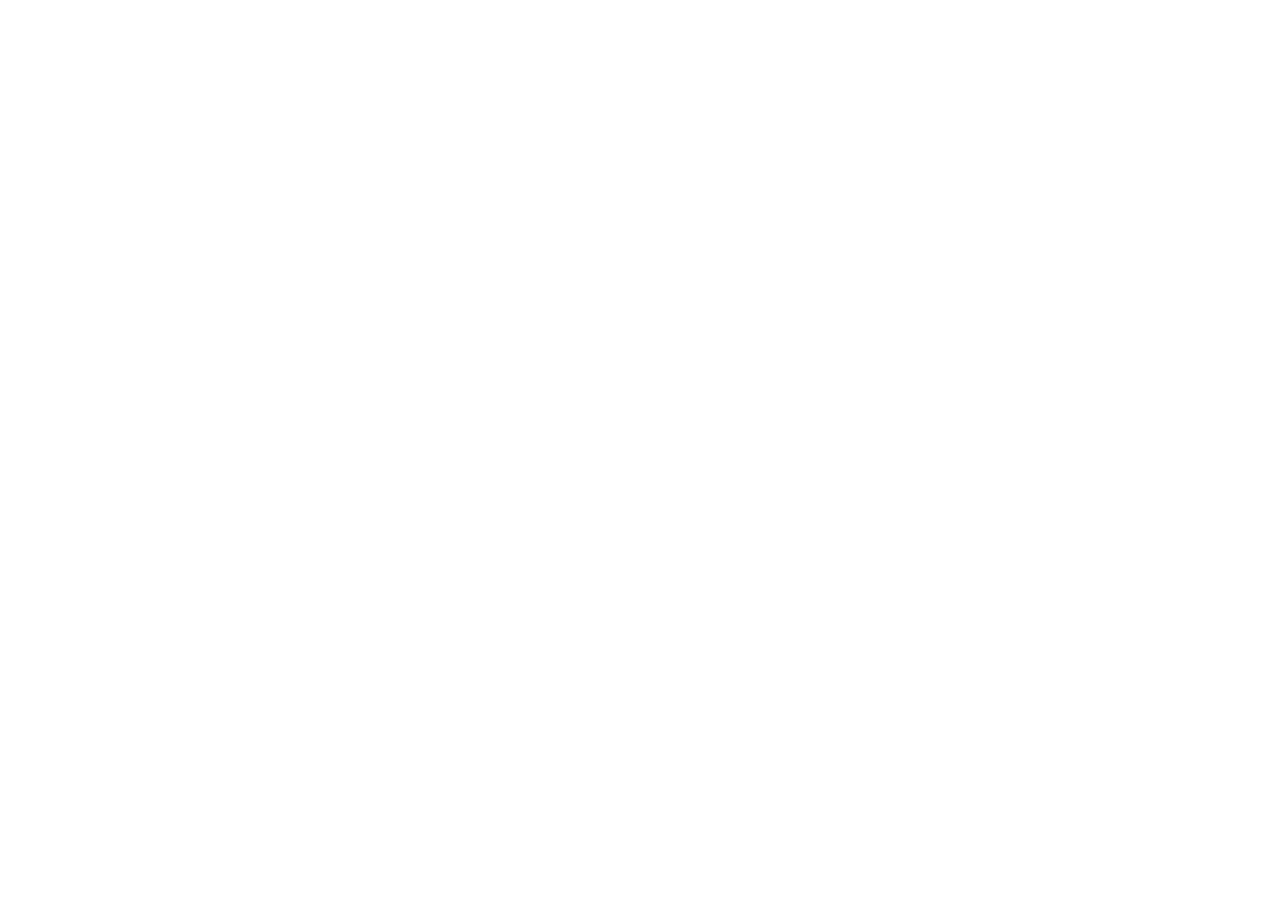
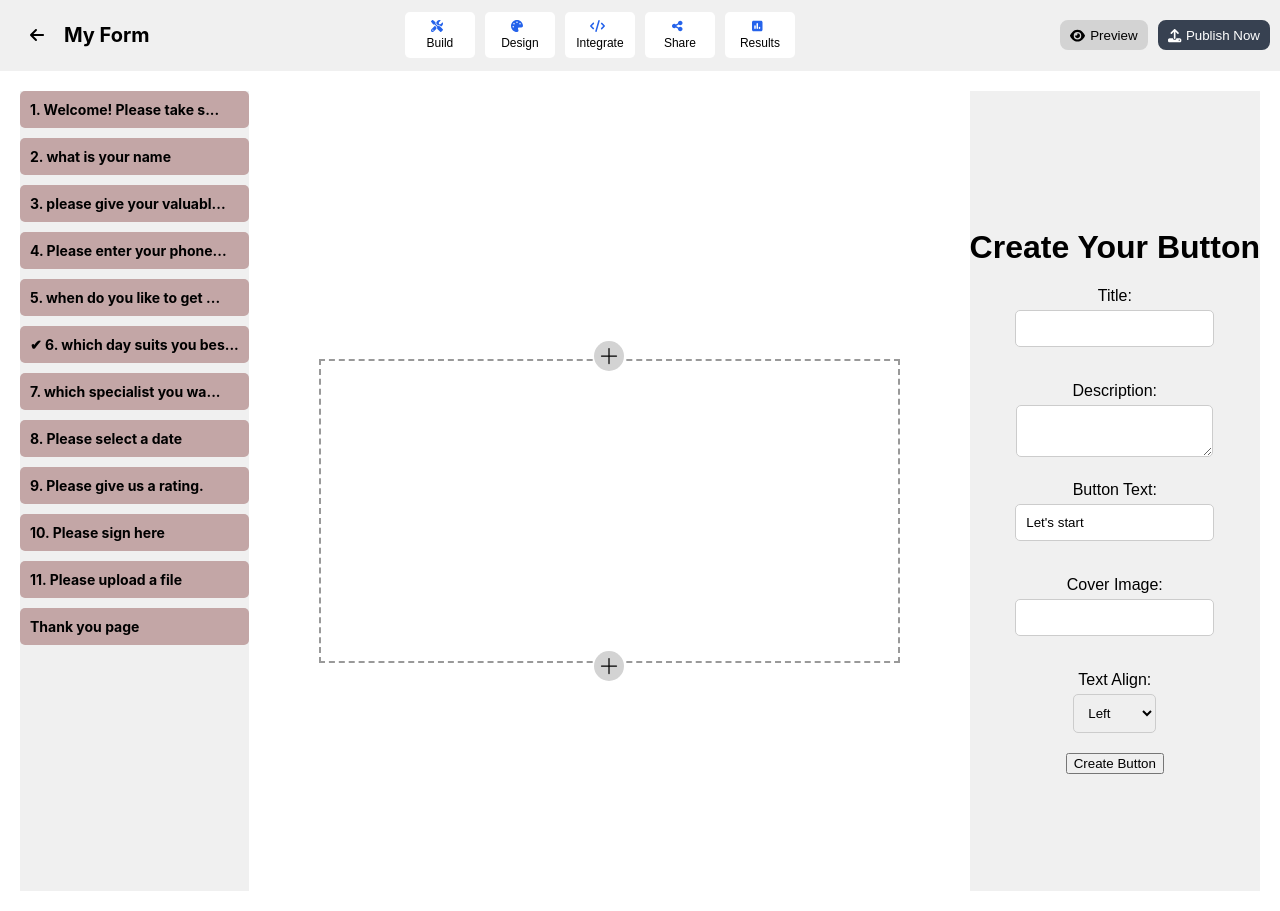
Before and after one commit to shekhawatmuskan/EasyForm, a React (Create React App) app: page /form-builder/1 in a window 1280 px wide. Before the commit this address had no page. Before the commit the page ends 800 px from the top, so only its background shows below. Built offline with nearby package versions, Linux system fonts and the light colour scheme.

Commit message:
login and dashboard navigating to next  screen

```diff
--- a/package.json
+++ b/package.json
@@ -12,7 +12,7 @@
     "react": "^18.3.1",
     "react-dom": "^18.3.1",
     "react-icons": "^5.2.1",
-    "react-router-dom": "^6.23.0",
+    "react-router-dom": "^6.23.1",
     "react-scripts": "5.0.1",
     "web-vitals": "^2.1.4"
   },
--- a/src/App.js
+++ b/src/App.js
@@ -6,16 +6,20 @@ import {
   Navigate
 } from 'react-router-dom';
 import './App.css';
-import Account from './Components/Account';
 import Dashboard from './Dashboard';
-import LoginPage from './Components/Account/LoginPage'; // Ensure the correct import path
+import LoginPage from './Components/Account/LoginPage';
+import MainContent from "./Components/MainContent";
+import FormBuilder from './Components/FormBuilder';
 
 // Authentication logic within App.js
-const isAuthenticated = () => {
-  return !!localStorage.getItem('authToken');
-};
+const App = () => {
+  const isAuthenticated = () => {
+    const value = localStorage.getItem('authToken');
+    console.log(value);
+    return !!value;
+  };
 
-const App = () => {
+  console.log(isAuthenticated());
   return (
     <Router>
       <Routes>
@@ -25,7 +29,6 @@ const App = () => {
           element={
             isAuthenticated() ? (
               <div className="App">
-                <Account />
                 <Dashboard />
               </div>
             ) : (
@@ -33,7 +36,9 @@ const App = () => {
             )
           }
         />
-        <Route path="/" element={<Navigate to="/dashboard" />} />
+        <Route path="/" element={isAuthenticated() ? <Navigate to="/dashboard" /> : <Navigate to="/login" />} />
+        <Route path="/MainContent" element={<MainContent />} />
+        <Route path="/form-builder/:formId" element={<FormBuilder />} /> {/* Update the path */}
       </Routes>
     </Router>
   );
--- a/src/Components/FormBuilder/FormBuilderMainContent/form-builder-main-content.css
+++ b/src/Components/FormBuilder/FormBuilderMainContent/form-builder-main-content.css
@@ -3,14 +3,70 @@
     justify-content: space-between;
     align-items: stretch;
 }
+
 .left-nav {
     background-color: #f0f0f0;
     overflow:scroll;
 
 }
+
+  .block {
+    display: flex;
+    flex-direction: row;
+    align-items: center;
+    justify-content: space-between;
+    margin-bottom: 10px;
+    padding: 10px;
+    background-color: #c3a6a6;
+    border-radius: 5px;
+  }
+
+  .block-title {
+    font-size: 14px;
+    font-weight: bold;
+  }
+
 .right-nav {
    background-color: #f0f0f0;
 }
+
+.container {
+    display: flex;
+    flex-direction: column;
+    align-items: center;
+    justify-content: center;
+    height: 100vh;
+    background-color: #f0f0f0;
+    font-family: sans-serif;
+  }
+
+  .form-group {
+    margin-bottom: 20px;
+  }
+
+  .form-group label {
+    display: block;
+    margin-bottom: 5px;
+  }
+
+  .form-group input,
+  .form-group textarea,
+  .form-group select {
+    width: 100%;
+    padding: 10px;
+    border: 1px solid #ccc;
+    border-radius: 5px;
+    box-sizing: border-box;
+  }
+
+  .form-group button {
+    padding: 10px 20px;
+    background-color: #4caf50;
+    color: white;
+    border: none;
+    border-radius: 5px;
+    cursor: pointer;
+  }
 .middle-content {
     flex-grow: 1;
     display: flex;
--- a/src/Components/FormBuilder/FormBuilderMainContent/index.js
+++ b/src/Components/FormBuilder/FormBuilderMainContent/index.js
@@ -1,6 +1,84 @@
 import React, { useState } from 'react';
 import './form-builder-main-content.css';
 import MainContentModal from './MainContentModal';
+
+function App() {
+  const [title, setTitle] = useState("");
+  const [description, setDescription] = useState("");
+  const [buttonText, setButtonText] = useState("Let's start");
+  const [coverImage, setCoverImage] = useState("");
+  const [textAlign, setTextAlign] = useState("left");
+
+  const handleTitleChange = (e) => {
+    setTitle(e.target.value);
+  };
+
+  const handleDescriptionChange = (e) => {
+    setDescription(e.target.value);
+  };
+
+  const handleButtonTextChange = (e) => {
+    setButtonText(e.target.value);
+  };
+
+  const handleCoverImageChange = (e) => {
+    setCoverImage(e.target.value);
+  };
+
+  const handleTextAlignChange = (e) => {
+    setTextAlign(e.target.value);
+  };
+
+  return (
+    <div className="container">
+      <h1>Create Your Button</h1>
+      <div className="form-group">
+        <label htmlFor="title">Title:</label>
+        <input
+          type="text"
+          id="title"
+          value={title}
+          onChange={handleTitleChange}
+        />
+      </div>
+      <div className="form-group">
+        <label htmlFor="description">Description:</label>
+        <textarea
+          id="description"
+          value={description}
+          onChange={handleDescriptionChange}
+        />
+      </div>
+      <div className="form-group">
+        <label htmlFor="button-text">Button Text:</label>
+        <input
+          type="text"
+          id="button-text"
+          value={buttonText}
+          onChange={handleButtonTextChange}
+        />
+      </div>
+      <div className="form-group">
+        <label htmlFor="cover-image">Cover Image:</label>
+        <input
+          type="text"
+          id="cover-image"
+          value={coverImage}
+          onChange={handleCoverImageChange}
+        />
+      </div>
+      <div className="form-group">
+        <label htmlFor="text-align">Text Align:</label>
+        <select id="text-align" value={textAlign} onChange={handleTextAlignChange}>
+          <option value="left">Left</option>
+          <option value="center">Center</option>
+          <option value="right">Right</option>
+        </select>
+      </div>
+      <button>Create Button</button>
+    </div>
+  );
+}
 
 function PathStrobe({ position, onModalOpen }) {
     const [isHovered, setIsHovered] = useState(false);
@@ -30,8 +108,6 @@ function PathStrobe({ position, onModalOpen }) {
     );
 }
 
-// export default PathStrobe;
-
 function FormBuilderMainContent() {
     // Array of light colors for input boxes
     const lightColors = ['#FFCCCC', '#CCFFCC', '#CCCCFF', '#FFCCFF', '#CCFFFF', '#FFFFCC', '#FFDDFF', '#DDFFFF', '#FFEECC', '#CCFFEE', '#FFDDDD'];
@@ -43,7 +119,6 @@ function FormBuilderMainContent() {
     const handleModalOpen = () => {
         setIsOpen(!isOpen);
     };
-
 
     const handleDragStart = (event, index) => {
         event.dataTransfer.setData('index', index.toString());
@@ -58,7 +133,6 @@ function FormBuilderMainContent() {
     const handleDragOver = (event) => {
         event.preventDefault();
     };
-
 
     const handleInputClick = (index) => {
         setSelectedInput(index === selectedInput ? null : index);
@@ -79,19 +153,65 @@ function FormBuilderMainContent() {
     return (
         <div className="main-content">
             <div className="left-nav" style={{ overflowY: 'scroll' }}>
-                <div style={{ height: '200vh' }}> {/* To add the screen overflow slider */}
-                    {/* Loop through to create 11 label input boxes */}
-                    {[...Array(11)].map((_, index) => (
-                        <div key={index} className="input-box" style={{ width: '80%', marginBottom: '10px' }} draggable onDragStart={(event) => handleDragStart(event, index)}>
-                            <input type="text" id={`input-${index}`} style={{ width: '100%', boxSizing: 'border-box', backgroundColor: lightColors[index] }} />
-                            <label htmlFor={`input-${index}`} style={{ color: 'black', position: 'relative' }} onClick={() => handleInputClick(index)}>
-                                <div className="viewbox" style={{ display: selectedInput === index ? 'block' : 'none', position: 'absolute', top: '-25px', right: '-35px', padding: '5px', background: 'white', border: '1px solid #ccc' }}>
-                                    <div className="option" onClick={() => handleDelete(index)}>Delete</div>
-                                    <div className="option" onClick={() => handleDuplicate(index)}>Duplicate</div>
-                                </div>
-                            </label>
-                        </div>
-                    ))}
+                <div className="block">
+                    <div className="block-title">
+                        1. Welcome! Please take s...
+                    </div>
+                </div>
+                <div className="block">
+                    <div className="block-title">
+                        2. what is your name
+                    </div>
+                </div>
+                <div className="block">
+                    <div className="block-title">
+                        3. please give your valuabl...
+                    </div>
+                </div>
+                <div className="block">
+                    <div className="block-title">
+                        4. Please enter your phone...
+                    </div>
+                </div>
+                <div className="block">
+                    <div className="block-title">
+                        5. when do you like to get ...
+                    </div>
+                </div>
+                <div className="block">
+                    <div className="block-title">
+                        ✔ 6. which day suits you bes...
+                    </div>
+                </div>
+                <div className="block">
+                    <div className="block-title">
+                        7. which specialist you wa...
+                    </div>
+                </div>
+                <div className="block">
+                    <div className="block-title">
+                        8. Please select a date
+                    </div>
+                </div>
+                <div className="block">
+                    <div className="block-title">
+                        9. Please give us a rating.
+                    </div>
+                </div>
+                <div className="block">
+                    <div className="block-title">
+                        10. Please sign here
+                    </div>
+                </div>
+                <div className="block">
+                    <div className="block-title">
+                        11. Please upload a file
+                    </div>
+                </div>
+                <div className="block">
+                    <div className="block-title">
+                        Thank you page
+                    </div>
                 </div>
             </div>
             <div className="middle-content" onDrop={handleDrop} onDragOver={handleDragOver}>
@@ -102,31 +222,13 @@ function FormBuilderMainContent() {
                         </div>
                     ))}
                     <PathStrobe position="top" onModalOpen={handleModalOpen} />
-
                     <PathStrobe position="bottom" onModalOpen={handleModalOpen} />
                     <MainContentModal isOpen={isOpen} onClose={handleModalOpen} />
-
                 </div>
-
             </div>
-
             <div className="right-nav">
-                <label htmlFor="questionInput">Question</label>
-                <input type="text" id="questionInput" />
-
-                {/* Inserted code */}
-                <h3> Description</h3>
-                <label htmlFor="labelInput">Label Input</label>
-                <div className="label-input">
-                    <button><strong>Bold</strong></button>
-                    <button><em>Italic</em></button>
-                    <button>Link</button>
-                    <button>YouTube Embed</button>
-                </div>
-                <textarea id="labelInput" rows="4" cols="50" placeholder="Enter text..."></textarea>
-                {/* End of inserted code */}
+                <App />
             </div>
-
         </div>
     );
 }
--- a/src/Components/MainContent/index.js
+++ b/src/Components/MainContent/index.js
@@ -1,11 +1,13 @@
 import React, { useState } from 'react';
+import { useNavigate } from 'react-router-dom';
 import './main-content.css';
 import NoFormFound from '../NoFormFound';
 import Modal from '../Modal';
 
-
 function MainContent() {
+  const navigate = useNavigate();
   const [isModalOpen, setIsModalOpen] = useState(false);
+  const [formName, setFormName] = useState('');
 
   const openModal = () => {
     setIsModalOpen(true);
@@ -14,14 +16,47 @@ function MainContent() {
   const closeModal = () => {
     setIsModalOpen(false);
   };
+
+  const handleFormNameChange = (e) => {
+    setFormName(e.target.value);
+  };
+
+  const createForm = async () => {
+    const user_id = localStorage.getItem('user_id');
+
+    if (!user_id) {
+      console.error('User ID not found in localStorage');
+      return;
+    }
+
+    const response = await fetch('http://localhost:3001/forms', {
+      method: 'POST',
+      headers: {
+        'Content-Type': 'application/json',
+      },
+      body: JSON.stringify({
+        name: formName,
+        user_id: user_id,
+        title: formName
+      }),
+    });
+
+    if (response.ok) {
+      const result = await response.json();
+      const formId = result.id;
+      closeModal();
+      navigate(`/form-builder/${formId}`);
+    } else {
+      const errorData = await response.json();
+      console.error('Failed to create form', errorData);
+    }
+  };
+
   return (
     <div>
       <div className="main-content">
-
         <h2>Your Forms</h2>
-        <div>
-        </div>
-
+        <div></div>
         <button className='new-form-btn' onClick={openModal}>+ New Form</button>
       </div>
       <NoFormFound />
@@ -30,15 +65,27 @@ function MainContent() {
         <input
           type="text"
           id="textInput"
-          value="My Form"
-
-
+          value={formName}
+          onChange={handleFormNameChange}
         />
         <div className='modal-footer'>
-          <button className="btn cancel-btn"  onClick={closeModal} >Cancel</button>
-          <button className="btn" >Create Form</button>
+          <button className="btn cancel-btn" onClick={closeModal}>Cancel</button>
+          <button className="btn" onClick={createForm}>Create Form</button>
         </div>
       </Modal>
+      <div className="forms">
+         <div class="form">
+        <h2>My Form</h2>
+        <p>4 responses</p>
+        <button class="three-dots">...</button>
+      </div>
+      <div class="form">
+        <h2>i form</h2>
+        <p>13 responses</p>
+        <button class="three-dots">...</button>
+      </div>
+      </div>
+
     </div>
   );
 }
--- a/src/Components/Modal/modal.css
+++ b/src/Components/Modal/modal.css
@@ -4,7 +4,8 @@
   left: 0;
   width: 100%;
   height: 100%;
-    background-color: rgba(0, 0, 0, 0.5); /* semi-transparent black */
+  background-color: rgba(0, 0, 0, 0.5);
+  /* semi-transparent black */
   display: flex;
   justify-content: center;
   align-items: center;
@@ -14,5 +15,6 @@
   background-color: white;
   padding: 20px;
   border-radius: 5px;
-    box-shadow: 0 0 10px rgba(0, 0, 0, 0.3); /* shadow */
+  box-shadow: 0 0 10px rgba(0, 0, 0, 0.3);
+  /* shadow */
 }
```
Also changed, not shown: src/Auth.js (+0 -13 lines), src/Components/Account/LoginPage/index.js (+17 -8 lines), src/Components/Header/header.css (added, +91 -0 lines), src/Components/Header/index.js (+36 -9 lines), src/Components/MainContent/main-content.css (+48 -8 lines), 1 other file (tests, documents, lock files or other folders). Lines whose indentation alone changed are shown as unchanged.
